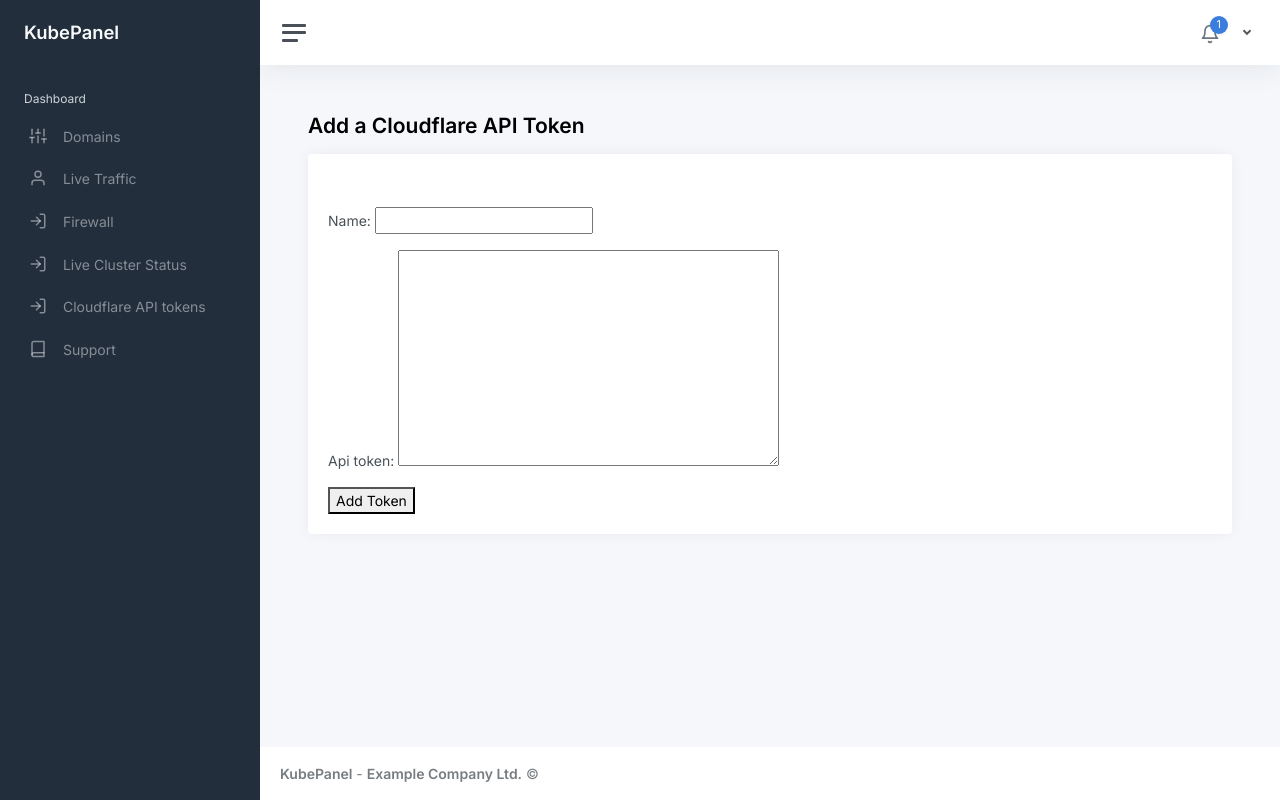
After one commit to laszlokulcsar/kubepanel, a Django app: page /tokens/add/ in a window 1280 px wide. The commit adds this page. Run offline with Django 5.2, Linux system fonts and the light colour scheme; some libraries are stand-ins or nearby versions.

Commit message:
modified:   admin.py 	modified:   forms.py 	modified:   management/commands/add_snapshot.py 	modified:   management/commands/check_status.py 	modified:   management/commands/firstrun.py 	modified:   models.py 	modified:   templates/base.html 	new file:   templates/main/add_token.html 	new file:   templates/main/create_zone.html 	new file:   templates/main/list_api_tokens.html 	new file:   templates/main/zones_list.html 	modified:   urls.py 	modified:   views.py 	modified:   ../kubepanel/settings.py

```diff
--- a/dashboard/admin.py
+++ b/dashboard/admin.py
@@ -1,6 +1,8 @@
 from django.contrib import admin
-from .models import Domains, Volumesnapshot, BlockRule
+from .models import Domain, Volumesnapshot, BlockRule, DNSRecord, CloudflareAPIToken
 
-admin.site.register(Domains)
+admin.site.register(Domain)
 admin.site.register(Volumesnapshot)
 admin.site.register(BlockRule)
+admin.site.register(DNSRecord)
+admin.site.register(CloudflareAPIToken)
--- a/dashboard/forms.py
+++ b/dashboard/forms.py
@@ -1,9 +1,9 @@
 from django import forms
-from dashboard.models import Domains
+from dashboard.models import Domain, CloudflareAPIToken
 
 class DomainForm(forms.ModelForm):
   class Meta:
-    model = Domains
+    model = Domain
     fields = ["cpu_limit","mem_limit","nginx_config"]
     widgets = {
                 'cpu_limit': forms.NumberInput(attrs={
@@ -25,7 +25,7 @@
 
 class DomainAddForm(forms.ModelForm):
   class Meta:
-    model = Domains
+    model = Domain
     fields = ["cpu_limit","mem_limit","storage_size"]
     widgets = {
                 'cpu_limit': forms.NumberInput(attrs={
@@ -48,6 +48,18 @@
                 }),
             }
 
+class APITokenForm(forms.ModelForm):
+    class Meta:
+        model = CloudflareAPIToken
+        fields = ["name", "api_token"]
+
+class ZoneCreationForm(forms.Form):
+    zone_name = forms.CharField(max_length=255)
+    token = forms.ModelChoiceField(queryset=CloudflareAPIToken.objects.none())
+
+    def __init__(self, user, *args, **kwargs):
+        super().__init__(*args, **kwargs)
+        self.fields["token"].queryset = CloudflareAPIToken.objects.filter(user=user)
 
 #  def __init__(self, *args, **kwargs):
 #      super().__init__(*args, **kwargs)
--- a/dashboard/management/commands/add_snapshot.py
+++ b/dashboard/management/commands/add_snapshot.py
@@ -3,7 +3,7 @@
 from django.template.loader import render_to_string
 from django.contrib.auth import authenticate, login, logout
 from django.contrib.auth.decorators import login_required
-from dashboard.models import User, Domains, Volumesnapshot
+from dashboard.models import User, Domain, Volumesnapshot
 import os, random, base64
 
 class Command(BaseCommand):
@@ -15,6 +15,6 @@
   def handle(self, *args, **kwargs):
     snapshotname = eval(kwargs['snapshotname'])
     domain_name = eval(kwargs['domain'])
-    domain = Domains.objects.filter(domain_name = domain_name)
+    domain = Domain.objects.filter(domain_name = domain_name)
     add_snapshot = Volumesnapshot(domain=domain[0], snapshotname = snapshotname)
     add_snapshot.save()
--- a/dashboard/management/commands/check_status.py
+++ b/dashboard/management/commands/check_status.py
@@ -3,7 +3,7 @@
 from django.template.loader import render_to_string
 from django.contrib.auth import authenticate, login, logout
 from django.contrib.auth.decorators import login_required
-from dashboard.models import User, Domains, Volumesnapshot
+from dashboard.models import User, Domain, Volumesnapshot
 import os, random, base64, requests
 
 class Command(BaseCommand):
@@ -13,7 +13,7 @@
 #    parser.add_argument('-d', '--domain', type=ascii)
 
   def handle(self, *args, **kwargs):
-    domains = Domains.objects.all()
+    domains = Domain.objects.all()
     host = os.environ.get("KUBERNETES_SERVICE_HOST", "kubernetes.default.svc")
     port = os.environ.get("KUBERNETES_SERVICE_PORT", "443")
     token_path = "/var/run/secrets/kubernetes.io/serviceaccount/token"
--- a/dashboard/management/commands/firstrun.py
+++ b/dashboard/management/commands/firstrun.py
@@ -3,7 +3,7 @@
 from django.template.loader import render_to_string
 from django.contrib.auth import authenticate, login, logout
 from django.contrib.auth.decorators import login_required
-from dashboard.models import User, Domains
+from dashboard.models import User, Domain
 from cryptography.hazmat.primitives import serialization as crypto_serialization
 from cryptography.hazmat.primitives.asymmetric import rsa
 from cryptography.hazmat.backends import default_backend as crypto_default_backend
@@ -26,13 +26,13 @@
     dkim_pubkey.pop(0)
     dkim_txt = ''.join(dkim_pubkey)
     dkim_txt_record = "v=DKIM1; k=rsa; p="+dkim_txt+";"
-    new_domain = Domains(owner=root[0], domain_name = new_domain_name, title = new_domain_name, dkim_privkey = dkim_privkey, dkim_pubkey = dkim_txt_record)
+    new_domain = Domain(owner=root[0], domain_name = new_domain_name, title = new_domain_name, dkim_privkey = dkim_privkey, dkim_pubkey = dkim_txt_record)
     new_domain.save()
 
     #RENDER DKIM CONFIGMAPS AND PRIVATE KEYS
     dkim_privkeys_dir = '/dkim-privkeys/'+new_domain_name
     os.mkdir('/dkim-privkeys/'+new_domain_name)
-    domains = { "domains" : Domains.objects.all() }
+    domains = { "domains" : Domain.objects.all() }
     render_to_file = render_to_string('yaml_templates/dkim-keytable-configmap.yaml', domains)
     with open(domain_dirname+'/dkim-keytable-configmap.yaml', 'w') as static_file:
         static_file.write(render_to_file)
--- a/dashboard/templates/base.html
+++ b/dashboard/templates/base.html
@@ -53,6 +53,12 @@
               <i class="align-middle" data-feather="log-in"></i> <span class="align-middle">Live Cluster Status</span>
             </a>
 					</li>
+
+                                        <li class="sidebar-item {% if request.resolver_match.url_name == 'list_api_tokens' %}active{% endif %}">
+                                                <a class="sidebar-link" href="{% url 'list_api_tokens' %}">
+              <i class="align-middle" data-feather="log-in"></i> <span class="align-middle">Cloudflare API tokens</span>
+            </a>
+                                        </li>
 
 					<li class="sidebar-item">
 						<a class="sidebar-link" href="https://kubepanel.io">
--- /dev/null
+++ b/dashboard/templates/main/add_token.html
@@ -0,0 +1,27 @@
+{% extends "base.html" %}
+{% block content %}
+
+                        <main class="content">
+                                <div class="container-fluid p-0">
+
+                                        <h1 class="h3 mb-3"><strong>Add a Cloudflare API Token</strong></h1>
+                                        <div class="row">
+                                                <div class="col-12 col-lg-12 col-xxl-12">
+							<div class="card">
+								<div class="card-header">
+								</div>
+								<div class="card-body">
+  <form method="post">
+    {% csrf_token %}
+    {{ form.as_p }}
+    <button type="submit">Add Token</button>
+  </form>
+								</div>
+							</div>
+                                                </div>
+                                        </div>
+
+                                </div>
+                        </main>
+
+{% endblock %}
--- a/dashboard/urls.py
+++ b/dashboard/urls.py
@@ -20,4 +20,8 @@
     path("startstop_domain/<str:domain>/<str:action>", views.startstop_domain, name="startstop_domain"),
     path("block_entry/<str:vhost>/<str:x_forwarded_for>/<path:path>/",views.block_entry,name='block_entry'),
     path('pods-status/', views.get_pods_status, name='pods_status'),
+    path('tokens/add/', views.add_api_token, name='add_api_token'),
+    path('tokens/list/', views.list_api_tokens, name='list_api_tokens'),
+    path('zones/create/', views.create_zone, name='create_zone'),
+    path('zones/list/', views.zones_list, name='zones_list'),
 ]
--- a/dashboard/views.py
+++ b/dashboard/views.py
@@ -4,19 +4,69 @@
 from django.contrib.auth import authenticate, login, logout
 from django.contrib.auth.decorators import login_required
 from django.core.paginator import Paginator
-from .models import User, Domains, Volumesnapshot, BlockRule
-from dashboard.forms import DomainForm, DomainAddForm
+from .models import User, Domain, Volumesnapshot, BlockRule, DNSRecord, CloudflareAPIToken
+from dashboard.forms import DomainForm, DomainAddForm, APITokenForm, ZoneCreationForm
 from django.urls import reverse
 from cryptography.hazmat.primitives import serialization as crypto_serialization
 from cryptography.hazmat.primitives.asymmetric import rsa
 from cryptography.hazmat.backends import default_backend as crypto_default_backend
 from datetime import datetime
+from cloudflare import Cloudflare
 
-import os, random, base64, string, requests, json, geoip2.database
+import cloudflare, logging, os, random, base64, string, requests, json, geoip2.database
 
 GEOIP_DB_PATH = "/kubepanel/GeoLite2-Country.mmdb"
 TEMPLATE_BASE = "/kubepanel/dashboard/templates/"
 EXCLUDED_EXTENSIONS = [".js", ".css", ".jpg", ".jpeg", ".png", ".gif", ".svg", ".ico", ".woff", ".woff2", ".ttf", ".map"]
+
+def list_api_tokens(request):
+    tokens = CloudflareAPIToken.objects.filter(user=request.user)
+    return render(request, "main/list_api_tokens.html", {"tokens": tokens})
+
+def zones_list(request):
+    tokens = CloudflareAPIToken.objects.filter(user=request.user)
+    if not tokens.exists():
+        return render(request, "main/zones_list.html", {"zones": []})
+    token_obj = tokens.first()  # For demonstration, use the first token
+    client = Cloudflare(api_token=token_obj.api_token)
+    zones = list(client.zones.list())
+    return render(request, "main/zones_list.html", {"zones": zones})
+
+def add_api_token(request):
+    if request.method == "POST":
+        form = APITokenForm(request.POST)
+        if form.is_valid():
+            token_obj = form.save(commit=False)
+            token_obj.user = request.user
+            token_obj.save()
+            return redirect("list_api_tokens")
+    else:
+        form = APITokenForm()
+    return render(request, "main/add_token.html", {"form": form})
+
+def create_zone(request):
+    if request.method == "POST":
+        form = ZoneCreationForm(request.user, request.POST)
+        if form.is_valid():
+            zone_name = form.cleaned_data["zone_name"]
+            user_token = form.cleaned_data["token"]
+            client = Cloudflare(api_token=user_token.api_token)
+            logging.warning(client)
+            accounts = client.accounts.list().result
+            if not accounts:
+                raise ValueError("No accounts found for this API token.")
+            account_id = accounts[0].id
+            logging.warning(account_id)
+            logging.warning(zone_name)
+            client.zones.create(
+                account={"id": account_id},
+                name=zone_name,
+                type="full",
+            )
+            return redirect("main/zones_list")
+    else:
+        form = ZoneCreationForm(request.user)
+    return render(request, "main/create_zone.html", {"form": form})
 
 @login_required(login_url="/dashboard/")
 def blocked_objects(request):
@@ -167,18 +217,18 @@
 @login_required(login_url="/dashboard/")
 def kpmain(request):
     if request.user.is_superuser:
-      domains = { "domains" : Domains.objects.all() }
+      domains = { "domains" : Domain.objects.all() }
     else:
-      domains = { "domains" : Domains.objects.filter(owner=request.user) }
+      domains = { "domains" : Domain.objects.filter(owner=request.user) }
     return render(request, "main/domain.html", domains)
 
 @login_required(login_url="/dashboard/")
 def volumesnapshots(request,domain):
     try:
       if request.user.is_superuser:
-        domain_obj = Domains.objects.get(domain_name=domain)
+        domain_obj = Domain.objects.get(domain_name=domain)
       else:
-        domain_obj = Domains.objects.get(owner=request.user, domain_name=domain)
+        domain_obj = Domain.objects.get(owner=request.user, domain_name=domain)
     except:
       return HttpResponse("Permission denied")
     context = {"volumesnapshots" : Volumesnapshot.objects.filter(domain=domain_obj), "domain" : domain }
@@ -294,7 +344,7 @@
     scp_port_taken = 1
     while(scp_port_taken):
       scp_port = random.randint(30000,32767)
-      scp_port_taken = Domains.objects.filter(scp_port=scp_port)
+      scp_port_taken = Domain.objects.filter(scp_port=scp_port)
     return scp_port
 
 def random_string(num):
@@ -354,9 +404,9 @@
         jobid = random_string(5)
         mariadb_user = new_domain_name.replace(".","_")
         status = "Startup in progress"
-        new_domain = Domains(owner=request.user, mem_limit = mem_limit, cpu_limit = cpu_limit, storage_size = storage_size, domain_name = new_domain_name, title = new_domain_name, scp_privkey = private_key, scp_pubkey = public_key, scp_port = scp_port, dkim_privkey = dkim_privkey, dkim_pubkey = dkim_txt_record, mariadb_pass = mariadb_pass, mariadb_user = mariadb_user, status = status)
+        new_domain = Domain(owner=request.user, mem_limit = mem_limit, cpu_limit = cpu_limit, storage_size = storage_size, domain_name = new_domain_name, title = new_domain_name, scp_privkey = private_key, scp_pubkey = public_key, scp_port = scp_port, dkim_privkey = dkim_privkey, dkim_pubkey = dkim_txt_record, mariadb_pass = mariadb_pass, mariadb_user = mariadb_user, status = status)
         domain_dirname = '/kubepanel/yaml_templates/'+new_domain_name
-        context = { "domain_instance" : new_domain, "domains" : Domains.objects.all(), "jobid" : jobid, "domain_name_dash" : new_domain.domain_name.replace(".","-"), "domain_name_underscore" : new_domain.domain_name.replace(".","_"), "domain_name" : new_domain.domain_name, "public_key" : public_key, "scp_port" : scp_port, "dkim_privkey" : dkim_privkey, "wp_preinstall" : wp_preinstall}
+        context = { "domain_instance" : new_domain, "domains" : Domain.objects.all(), "jobid" : jobid, "domain_name_dash" : new_domain.domain_name.replace(".","-"), "domain_name_underscore" : new_domain.domain_name.replace(".","_"), "domain_name" : new_domain.domain_name, "public_key" : public_key, "scp_port" : scp_port, "dkim_privkey" : dkim_privkey, "wp_preinstall" : wp_preinstall}
         try:
           new_domain.full_clean()
           new_domain.save()
@@ -388,7 +438,7 @@
     if request.method == 'POST':
       if request.POST["imsure"] == domain:
         try:
-          permission_valid = Domains.objects.get(owner=request.user, domain_name = domain)
+          permission_valid = Domain.objects.get(owner=request.user, domain_name = domain)
         except:
           return HttpResponse("Permission denied.")
         if permission_valid:
@@ -437,7 +487,7 @@
     if request.method == 'POST':
       if request.POST["imsure"] == domain:
         try:
-          domain_obj = Domains.objects.get(owner=request.user, domain_name = domain)
+          domain_obj = Domain.objects.get(owner=request.user, domain_name = domain)
         except:
           return HttpResponse("Permission denied.")
         if domain_obj:
@@ -464,7 +514,7 @@
     if request.method == 'POST':
       if request.POST["imsure"] == domain:
         try:
-          permission_valid = Domains.objects.get(owner=request.user, domain_name = domain)
+          permission_valid = Domain.objects.get(owner=request.user, domain_name = domain)
         except:
           return HttpResponse("Permission denied.")
         if permission_valid:
@@ -490,7 +540,7 @@
     if request.method == 'POST':
       if request.POST["imsure"] == domain:
         try:
-            domain_to_delete = Domains.objects.get(owner=request.user, domain_name = domain)
+            domain_to_delete = Domain.objects.get(owner=request.user, domain_name = domain)
         except:
             return HttpResponse("Permission denied.")
         if domain_to_delete:
@@ -516,9 +566,9 @@
 def view_domain(request,domain):
   try:
     if request.user.is_superuser:
-      domain = Domains.objects.get(domain_name = domain)
+      domain = Domain.objects.get(domain_name = domain)
     else:
-      domain = Domains.objects.get(owner=request.user, domain_name = domain)
+      domain = Domain.objects.get(owner=request.user, domain_name = domain)
     form = DomainForm(instance=domain)
   except:
     return HttpResponse("Permission denied.")
@@ -526,7 +576,7 @@
 
 @login_required(login_url="/dashboard/")
 def save_domain(request,domain):
-  domain_instance = Domains.objects.get(owner=request.user, domain_name = domain)
+  domain_instance = Domain.objects.get(owner=request.user, domain_name = domain)
   if request.method == 'POST':
       form = DomainForm(request.POST, instance=domain_instance)
       if form.is_valid():
@@ -539,7 +589,7 @@
           except:
             print("Can't create directories. Please check debug logs if you think this is an error.")
           jobid = random_string(5)
-          domain_instance = Domains.objects.get(owner=request.user, domain_name = domain)
+          domain_instance = Domain.objects.get(owner=request.user, domain_name = domain)
           context = { "domain_instance" : domain_instance, "domain_name" : domain, "jobid" : jobid, "domain_name_underscore" : domain.replace(".","_"), "domain_name_dash" : domain.replace(".","-") }
           iterate_input_templates(template_dir,domain_dirname,context)
       else:
--- a/kubepanel/settings.py
+++ b/kubepanel/settings.py
@@ -25,8 +25,8 @@
 # SECURITY WARNING: don't run with debug turned on in production!
 DEBUG = 'False'
 
-#ALLOWED_HOSTS = ["localhost"]
-ALLOWED_HOSTS = ["<KUBEPANEL_DOMAIN>"]
+ALLOWED_HOSTS = ["localhost"]
+#ALLOWED_HOSTS = ["<KUBEPANEL_DOMAIN>"]
 CSRF_TRUSTED_ORIGINS = ["https://<KUBEPANEL_DOMAIN>"]
 
 # Application definition
```
Also changed, not shown: dashboard/models.py (+32 -2 lines), dashboard/templates/main/create_zone.html (added, +27 -0 lines), dashboard/templates/main/list_api_tokens.html (added, +31 -0 lines), dashboard/templates/main/zones_list.html (added, +26 -0 lines).
